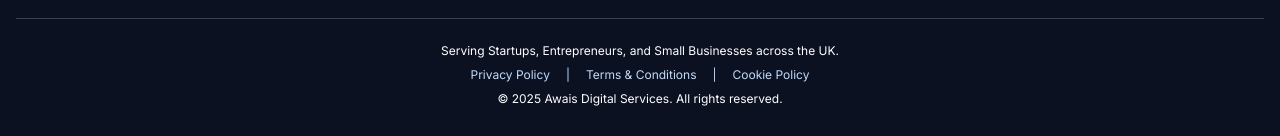
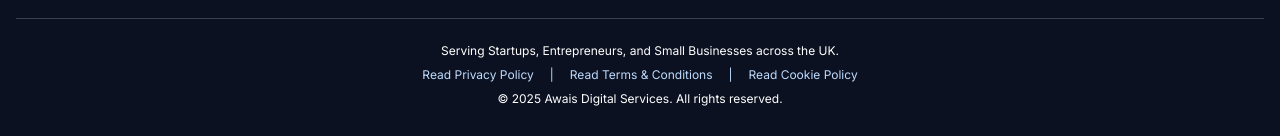
Before and after one commit to awais-ninja/ads, a Next.js app: page / in a window 1280 px wide. Shown: the part 10608-10744 px from the top of the page. Built offline with nearby package versions, Linux system fonts and the light colour scheme; no server answers.

Commit message:
Footer SEO

```diff
--- a/src/components/Footer.jsx
+++ b/src/components/Footer.jsx
@@ -224,7 +224,7 @@
               className="hover:underline"
               aria-label="Read our Privacy Policy"
             >
-              Privacy Policy
+              Read Privacy Policy
             </Link>
             <span>|</span>
             <Link
@@ -232,7 +232,7 @@
               className="hover:underline"
               aria-label="Read our Terms and Conditions"
             >
-              Terms &amp; Conditions
+              Read Terms &amp; Conditions
             </Link>
             <span>|</span>
             <Link
@@ -240,7 +240,7 @@
               className="hover:underline"
               aria-label="Read our Cookie Policy"
             >
-              Cookie Policy
+              Read Cookie Policy
             </Link>
           </div>
           <div className="text-xs text-white">
```
Also changed, not shown: 1 other file (tests, documents, lock files or other folders).
